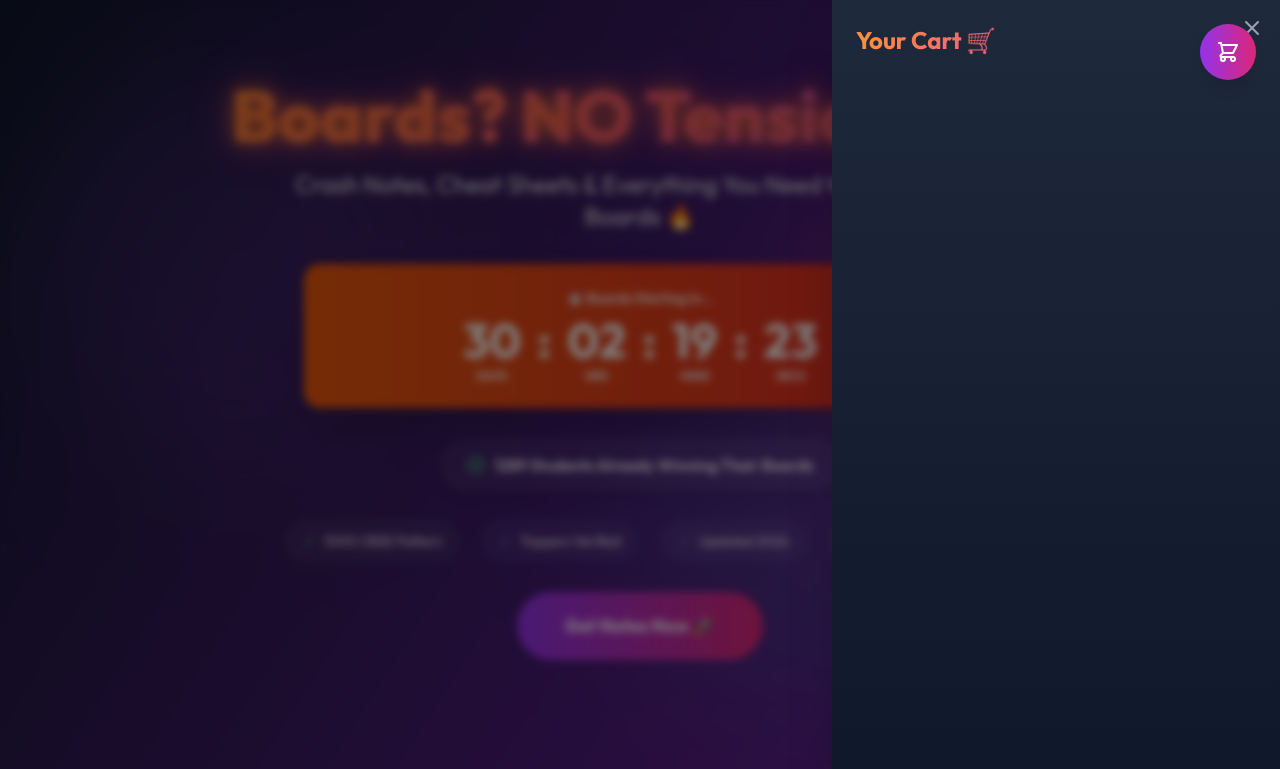
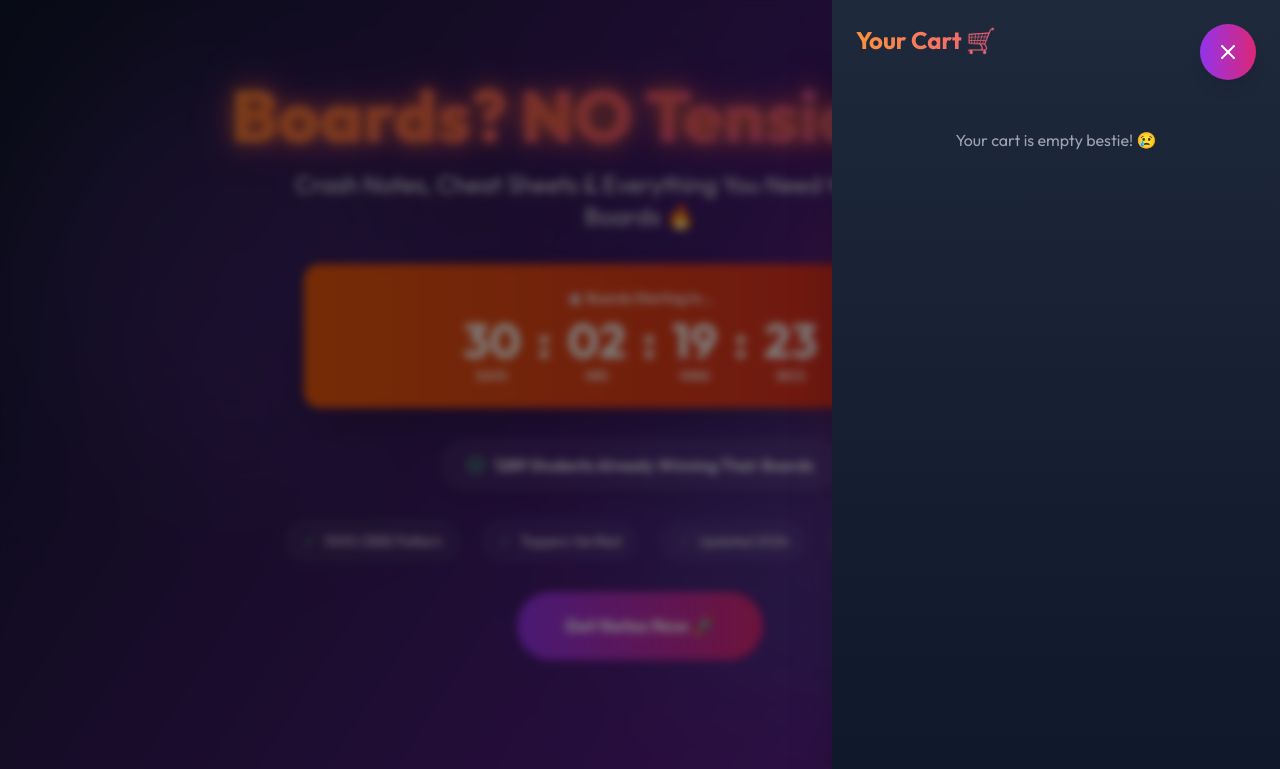
Before and after one commit to fastmax444/Crash-Notes, a plain HTML site: page index.html in a window 1280 px wide. Both pictures are taken after a click on the button 1228 px from the left and 52 px from the top of the page. Shown: the top 769 px of the page. Drawn offline with nearby package versions, Linux system fonts and the light colour scheme.

Commit message:
index.html

```diff
--- a/index.html
+++ b/index.html
@@ -53,21 +53,19 @@
 
     <!-- Cart Button -->
     <button id="cartBtn" class="fixed top-6 right-6 z-[60] bg-gradient-to-r from-purple-600 to-pink-600 p-4 rounded-full shadow-lg hover:shadow-purple-500/50 transition-all hover:scale-110">
-        <svg class="w-6 h-6" fill="none" stroke="currentColor" viewBox="0 0 24 24">
+        <svg id="cartIcon" class="w-6 h-6" fill="none" stroke="currentColor" viewBox="0 0 24 24">
             <path stroke-linecap="round" stroke-linejoin="round" stroke-width="2" d="M3 3h2l.4 2M7 13h10l4-8H5.4M7 13L5.4 5M7 13l-2.293 2.293c-.63.63-.184 1.707.707 1.707H17m0 0a2 2 0 100 4 2 2 0 000-4zm-8 2a2 2 0 11-4 0 2 2 0 014 0z"></path>
+        </svg>
+        <svg id="closeIcon" class="w-6 h-6 hidden" fill="none" stroke="currentColor" viewBox="0 0 24 24">
+            <path stroke-linecap="round" stroke-linejoin="round" stroke-width="2" d="M6 18L18 6M6 6l12 12"></path>
         </svg>
         <span id="cartCount" class="hidden absolute -top-2 -right-2 bg-orange-500 text-white text-xs font-bold rounded-full w-6 h-6 flex items-center justify-center animate-pulse">0</span>
     </button>
 
     <!-- Cart Sidebar -->
     <div id="cartSidebar" class="hidden fixed inset-0 z-50">
-        <div class="absolute inset-0 bg-black/50 backdrop-blur-sm" onclick="UI.closeCart()"></div>
+        <div class="absolute inset-0 bg-black/50 backdrop-blur-sm" onclick="UI.toggleCart()"></div>
         <div class="absolute right-0 top-0 bottom-0 bg-gradient-to-b from-slate-800 to-slate-900 w-full max-w-md p-6 shadow-2xl overflow-y-auto">
-            <button onclick="UI.closeCart()" class="absolute top-4 right-4 text-gray-400 hover:text-white">
-                <svg class="w-6 h-6" fill="none" stroke="currentColor" viewBox="0 0 24 24">
-                    <path stroke-linecap="round" stroke-linejoin="round" stroke-width="2" d="M6 18L18 6M6 6l12 12"></path>
-                </svg>
-            </button>
             <h2 class="text-2xl font-bold mb-6 gradient-text">Your Cart 🛒</h2>
             <div id="cartItems"></div>
         </div>
@@ -338,12 +336,21 @@
 
         // ========== UI LAYER ==========
         const UI = {
-            openCart() {
-                document.getElementById('cartSidebar').classList.remove('hidden');
-                this.updateCartDisplay();
-            },
-            closeCart() {
-                document.getElementById('cartSidebar').classList.add('hidden');
+            toggleCart() {
+                const sidebar = document.getElementById('cartSidebar');
+                const cartIcon = document.getElementById('cartIcon');
+                const closeIcon = document.getElementById('closeIcon');
+
+                if (sidebar.classList.contains('hidden')) {
+                    sidebar.classList.remove('hidden');
+                    cartIcon.classList.add('hidden');
+                    closeIcon.classList.remove('hidden');
+                    this.updateCartDisplay();
+                } else {
+                    sidebar.classList.add('hidden');
+                    cartIcon.classList.remove('hidden');
+                    closeIcon.classList.add('hidden');
+                }
             },
             updateCartDisplay() {
                 const el = document.getElementById('cartItems');
@@ -376,7 +383,7 @@
                         <button onclick="Payment.checkout()" class="w-full bg-gradient-to-r from-purple-600 via-pink-600 to-orange-500 text-white font-bold py-4 rounded-lg hover:shadow-lg hover:shadow-purple-500/50 transition-all hover:scale-105">
                             Proceed to Checkout 🚀
                         </button>
-                        <button onclick="UI.closeCart()" class="w-full mt-3 text-gray-400 hover:text-white">
+                        <button onclick="UI.toggleCart()" class="w-full mt-3 text-gray-400 hover:text-white">
                             Continue Shopping
                         </button>
                     `;
@@ -738,7 +745,7 @@
         };
 
         // ========== INITIALIZATION ==========
-        document.getElementById('cartBtn').addEventListener('click', UI.openCart);
+        document.getElementById('cartBtn').addEventListener('click', () => UI.toggleCart());
         Timer.update();
         setInterval(Timer.update, 1000);
         Render.testimonials();
```
